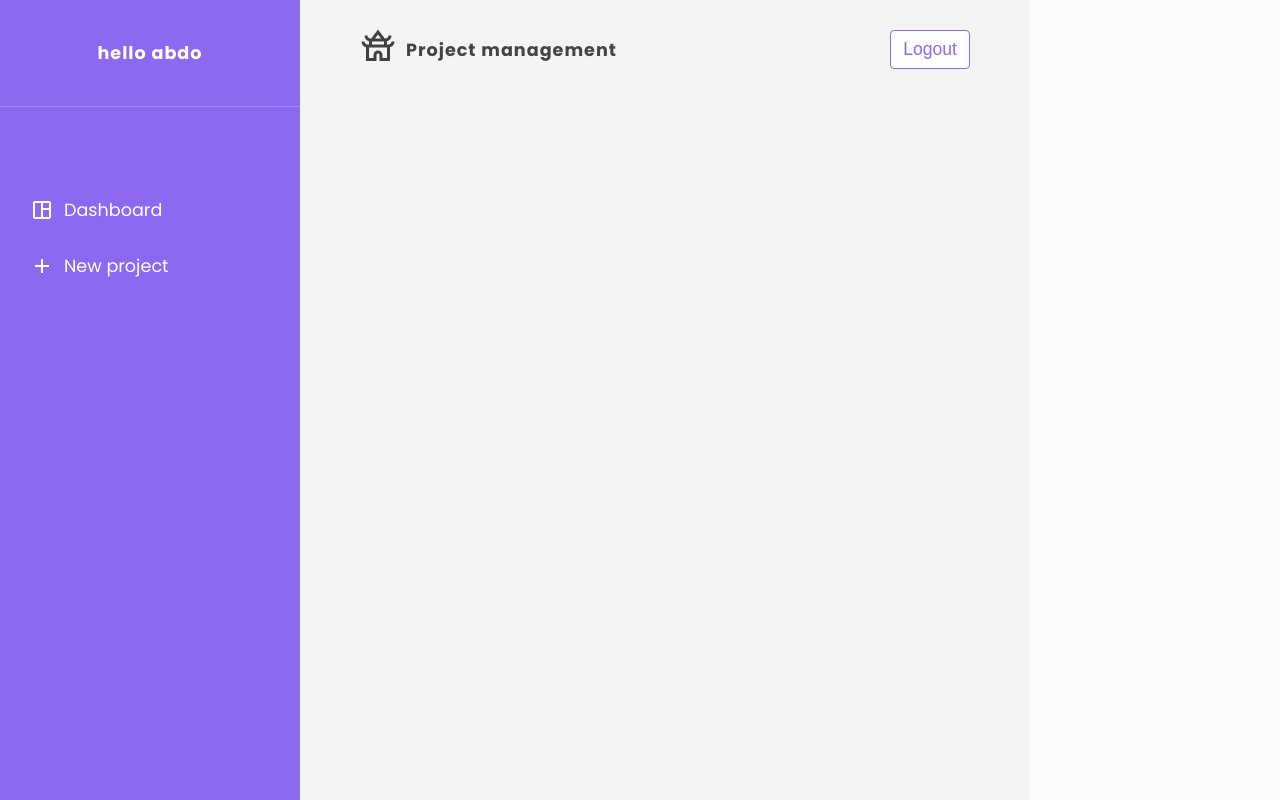
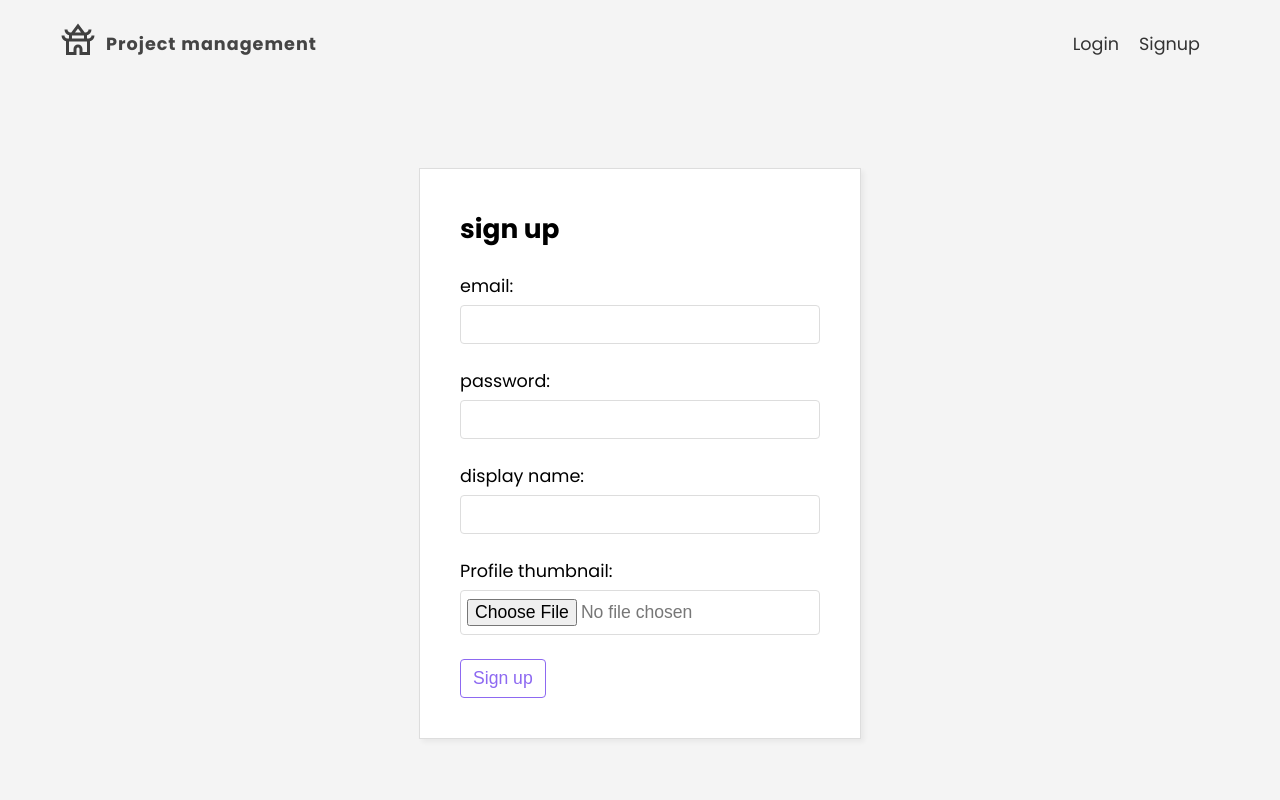
Before and after one commit to Am0stafa/Project-management-platform, a React (Create React App) app: page /signup in a window 1280 px wide. Built offline with nearby package versions, Linux system fonts and the light colour scheme; no server answers.

Commit message:
login/signup with image upload done

```diff
--- a/package.json
+++ b/package.json
@@ -19,12 +19,6 @@
     "test": "react-scripts test",
     "eject": "react-scripts eject"
   },
-  "eslintConfig": {
-    "extends": [
-      "react-app",
-      "react-app/jest"
-    ]
-  },
   "browserslist": {
     "production": [
       ">0.2%",
--- a/src/context/AuthContext.js
+++ b/src/context/AuthContext.js
@@ -19,15 +19,15 @@ export const authReducer = (state, action) => {
 
 export const AuthContextProvider = ({ children }) => {
   const [state, dispatch] = useReducer(authReducer, {
-    user:{'':''},
+    user:null,
     authIsReady: false
   })
 
   useEffect(() => {
 
     const unsub = auth.onAuthStateChanged(user => {
-      dispatch({ type: 'AUTH_IS_READY', payload: {'':''} })
-      // dispatch({ type: 'AUTH_IS_READY', payload: user })
+      //dispatch({ type: 'AUTH_IS_READY', payload: {'':''} })
+      dispatch({ type: 'AUTH_IS_READY', payload: user })
 
       unsub()
     })
--- a/src/firebase/config.js
+++ b/src/firebase/config.js
@@ -1,6 +1,7 @@
 import firebase from 'firebase/app'
 import 'firebase/firestore'
 import 'firebase/auth'
+import 'firebase/storage'
 
 const firebaseConfig = {
     apiKey: "AIzaSyBIXOz6UOjF_DBsEeb1QnJ_8_gAfTza70A",
@@ -17,8 +18,9 @@ firebase.initializeApp(firebaseConfig)
 // init services
 const db = firebase.firestore()
 const auth = firebase.auth()
+const storage = firebase.storage()
 
 // timestamp
 const timestamp = firebase.firestore.Timestamp
 
-export { db, auth, timestamp }
+export { db, auth, timestamp, storage }
--- a/src/pages/login/Login.js
+++ b/src/pages/login/Login.js
@@ -1,10 +1,42 @@
-// styles
+import { useState } from 'react'
+import { useLogin } from '../../hooks/useLogin'
 import './Login.css'
 
 export default function Login() {
+  const [email, setEmail] = useState('')
+  const [password, setPassword] = useState('')
+  const { login, error, isPending } = useLogin()
+
+  const handleSubmit = (e) => {
+    e.preventDefault()
+    login(email, password)
+  }
+
   return (
-    <div>
-      Login
-    </div>
+    <form onSubmit={handleSubmit} className="auth-form">
+      <h2>login</h2>
+      <label>
+        <span>email:</span>
+        <input
+          required
+          type="email"
+          onChange={(e) => setEmail(e.target.value)}
+          value={email}
+        />
+      </label>
+      <label>
+        <span>password:</span>
+        <input
+          required
+          type="password"
+          onChange={(e) => setPassword(e.target.value)}
+          autoComplete='true'
+          value={password}
+        />
+      </label>
+      {!isPending && <button className="btn">Log in</button>}
+      {isPending && <button className="btn" disabled>loading</button>}
+      {error && <div className="error">{error}</div>}
+    </form>
   )
 }
--- a/src/pages/signup/Signup.js
+++ b/src/pages/signup/Signup.js
@@ -1,10 +1,91 @@
-// styles
+
+import { useState } from 'react'
+import { useSignup } from '../../hooks/useSignup'
 import './Signup.css'
 
 export default function Signup() {
+  const [email, setEmail] = useState('')
+  const [password, setPassword] = useState('')
+  const [displayName, setDisplayName] = useState('')
+  const [thumbnail, setThumbnail] = useState(null)
+  const [thumbnailError, setThumbnailError] = useState(null)
+  const { signup, error, isPending } = useSignup()
+
+
+  const handleSubmit = (e) => {
+    e.preventDefault()
+    signup(email, password,displayName)
+  }
+
+  const handleFileChange = (e) => {
+    setThumbnailError(null)
+    const file = e.target.files[0]
+    //! limit size and only image and not null
+    console.log(file.size)
+    if(!file){
+      setThumbnailError('Please select a file')
+      return
+    }
+
+    if(file.size > 2600000){
+      setThumbnailError('Image file size must be less than 2.5MB')
+      return
+    }
+
+    if(file.type.split('/')[0] !== 'image'){
+      setThumbnailError('File is not an image')
+      return
+    }
+
+    console.log('added')
+    setThumbnail(file)
+  }
+
   return (
-    <div>
-      Signup
-    </div>
+    <form onSubmit={handleSubmit} className="auth-form">
+      <h2>sign up</h2>
+      <label>
+        <span>email:</span>
+        <input
+          required
+          type="email"
+          onChange={(e) => setEmail(e.target.value)}
+          value={email}
+        />
+      </label>
+      <label>
+        <span>password:</span>
+        <input
+          required
+          type="password"
+          onChange={(e) => setPassword(e.target.value)}
+          autoComplete='true'
+          value={password}
+        />
+      </label>
+      <label>
+        <span>display name:</span>
+        <input
+          required
+          type="text"
+          onChange={(e) => setDisplayName(e.target.value)}
+          value={displayName}
+        />
+      </label>
+      <label>
+        <span>Profile thumbnail:</span>
+        <input
+          required
+          type="file"
+          accept="image/*"
+          onChange={handleFileChange}
+        />
+        {thumbnailError && <div className="error">{thumbnailError}</div>}
+      </label>
+      {!isPending && <button className="btn">Sign up</button>}
+      {isPending && <button className="btn" disabled>loading</button>}
+      {error && <div className="error">{error}</div>}
+    </form>
+
   )
 }
```
Also changed, not shown: 1 other file (tests, documents, lock files or other folders).
